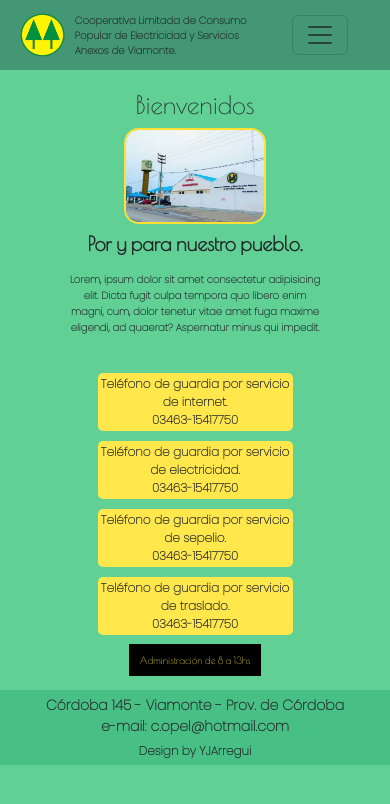
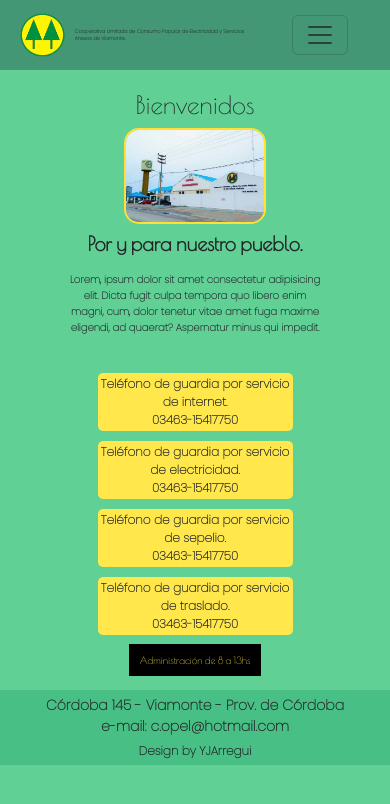
Before and after one commit to YJArregui/preEntrega3-arregui, a plain HTML site: page index.html in a window 390 px wide. Drawn offline with nearby package versions, Linux system fonts and the light colour scheme.

Commit message:
new modification to logo name

```diff
--- a/css/style.css
+++ b/css/style.css
@@ -276,7 +276,7 @@ main{
     }
     .header__logoNombre p{
         margin-bottom: 0px;
-        font-size: 10px;
+        font-size: 5px;
     }
     .header__logoNombre{
         width: 60%;
```
